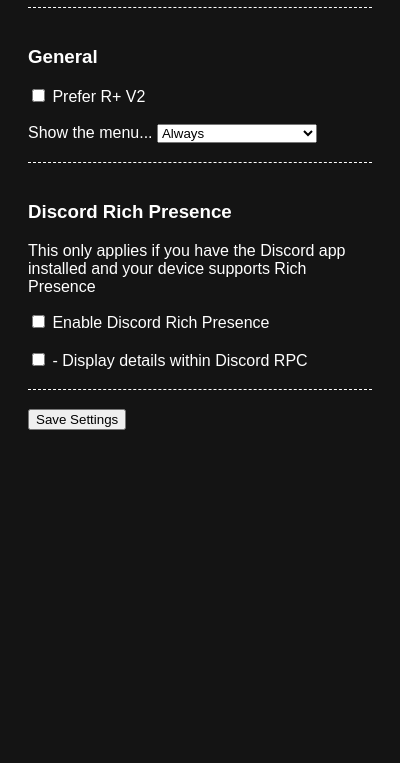
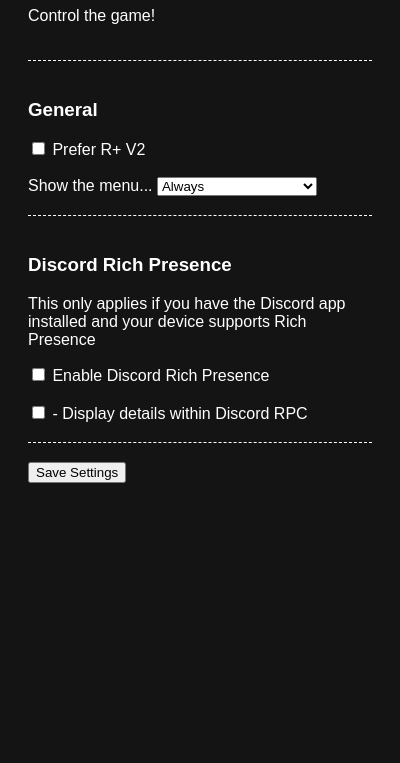
Before and after one commit to splamei/rhythm-plus-pc-splamei-client, an Electron app: page settings.html in a window 400 px wide. Shown: the part 81-844 px from the top of the page. Drawn offline with Linux system fonts and the light colour scheme; no server answers.

Commit message:
Adjusted settings.html
Signed-off-by: Splamei <instantveemo@gmail.com>

```diff
--- a/settings.html
+++ b/settings.html
@@ -25,7 +25,9 @@
 <tbody><tr>
 <td align="left" style="padding: 0 20px">
   <h1>Settings</h1>
+  <p>Control the game!</p>
 
+  <br>
   <p style="border: none; border-top: 1px dashed #ffffff; font-size: 1px; width: 100%"></p>
   <br/>
 
```
